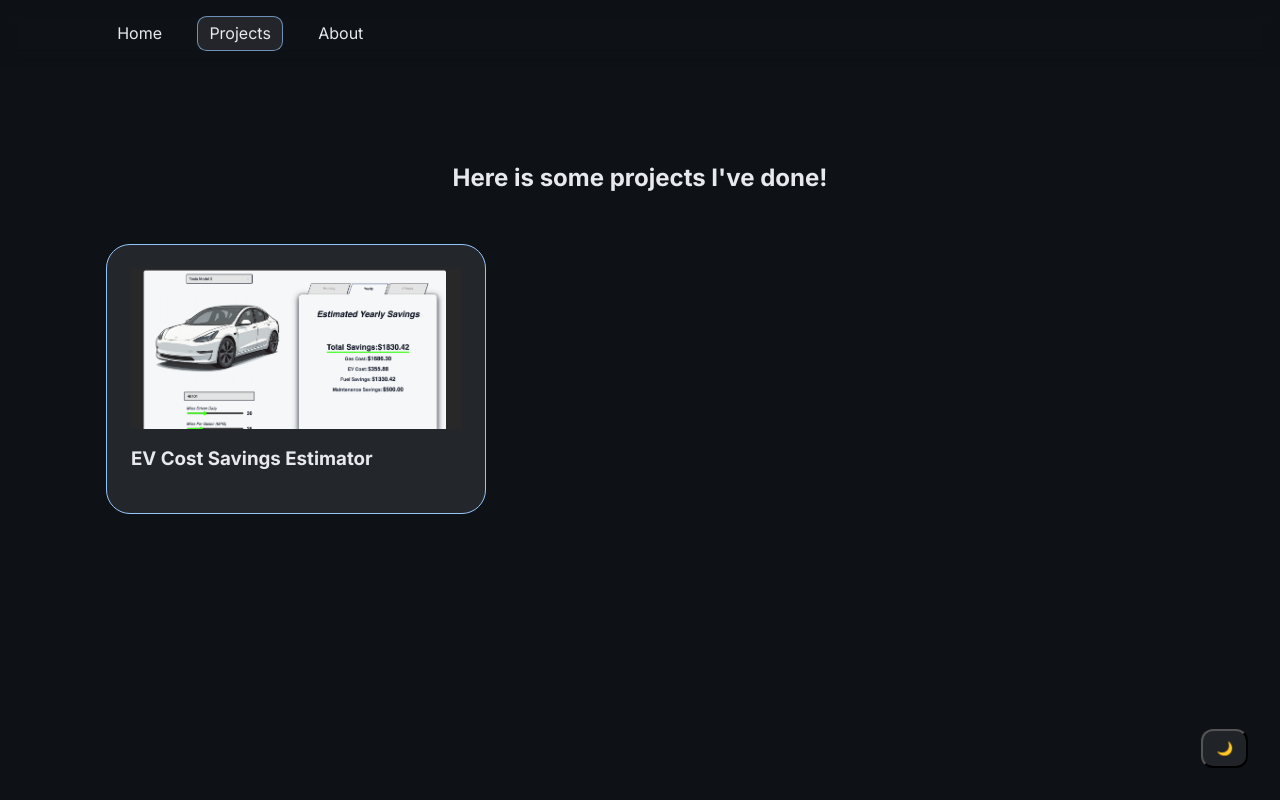
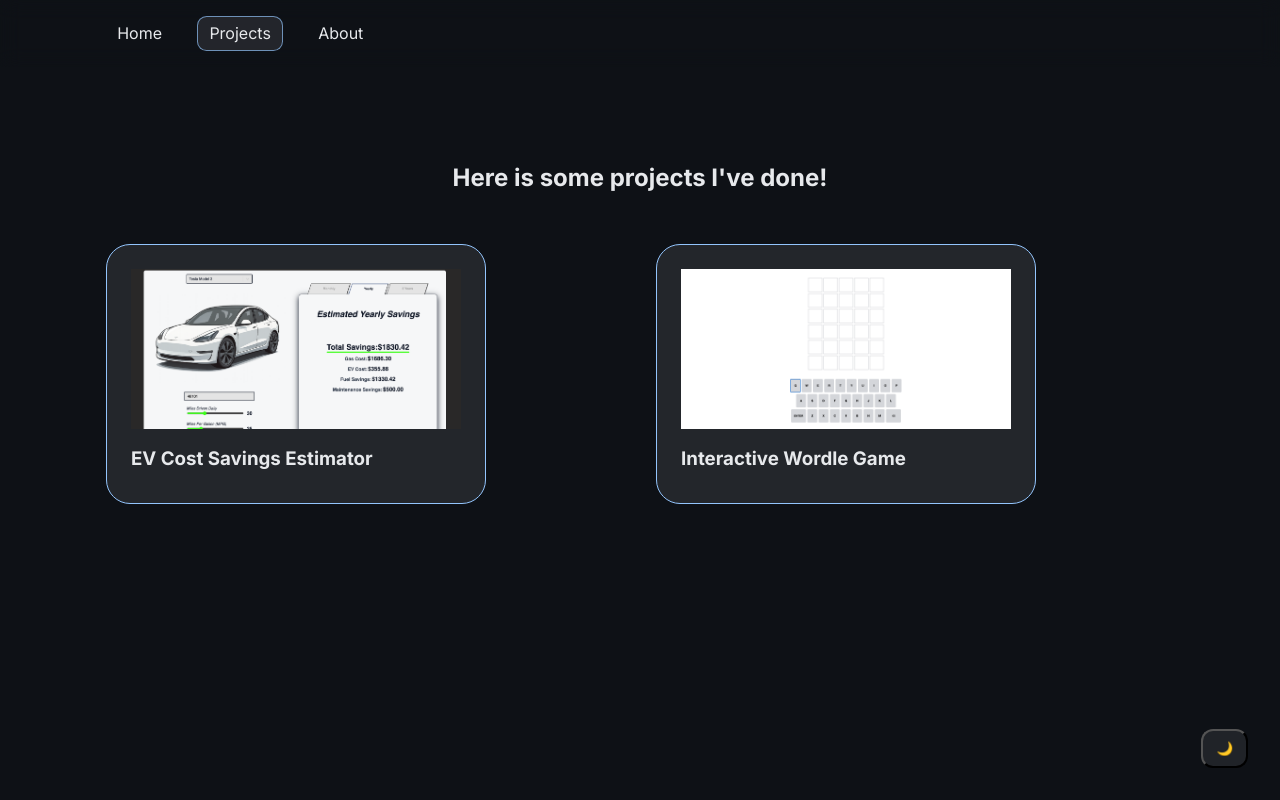
Before and after one commit to AlyssaWendt/Alyssa-portfolio, a Next.js app: page /projects in a window 1280 px wide. Built offline with nearby package versions, Linux system fonts and the light colour scheme.

Commit message:
feat: improve project card hover behavior and shorten descriptions
- Fix hover effect to only affect individual cards, not all cards
- Add fixed height with smooth expansion on hover
- Shorten Wordle project description for better card layout
- Update card positioning and z-index for proper layering

```diff
--- a/src/data/projects.ts
+++ b/src/data/projects.ts
@@ -15,5 +15,13 @@ export const projects: Project[] = [
 		repo: 'https://github.com/AlyssaWendt/ev-estimator',
 		tech: ['React', 'TypeScript', 'Sass'],
 		title: 'EV Cost Savings Estimator'
+	},
+	{
+		blurb: 'Wordle clone with animations, keyboard controls, and AI word generation.',
+		cover: 'wordle-cover.png',
+		demo: 'https://wordle-xi-six.vercel.app/',
+		repo: 'https://github.com/AlyssaWendt/Wordle',
+		tech: ['TypeScript', 'Sass', 'Vite', 'OpenAI API'],
+		title: 'Interactive Wordle Game'
 	}
 ]
--- a/src/styles/components/projects.module.scss
+++ b/src/styles/components/projects.module.scss
@@ -16,21 +16,34 @@
     padding: 1.5rem;
     display: flex;
     flex-direction: column;
-    justify-content: space-between;
-    transition: transform .15s ease, box-shadow .15s ease;
+    justify-content: flex-start;
+    transition: transform .15s ease, box-shadow .15s ease, height .3s ease;
     width: 100%;
     max-width: 380px;
+    position: relative;
+    height: 260px;
+    overflow: hidden;
 
     &:hover, &:focus-within {
         transform: translateY(-4px);
         box-shadow: $shadow-soft;
+        z-index: 10;
+        height: 450px;
+
+        .cardDetails {
+            opacity: 1;
+            transform: translateY(0);
+            pointer-events: auto;
+        }
     }
 
     .cardDetails {
-        max-height: 0;
+        position: relative;
         opacity: 0;
-        overflow: hidden;
-        transition: max-height 0.3s, opacity 0.3s;
+        transform: translateY(10px);
+        transition: opacity 0.3s ease, transform 0.3s ease;
+        pointer-events: none;
+        margin-top: 1rem;
     }
 
     .cover {
@@ -61,12 +74,6 @@
     .cta:hover, .cta:focus {
         transform: translateY(-1px);
     }
-}
-
-.card:hover .cardDetails,
-.card:focus-within .cardDetails {
-    max-height: 200px;
-    opacity: 1;
 }
 
 
```
Also changed, not shown: public/wordle-cover.png (added).
